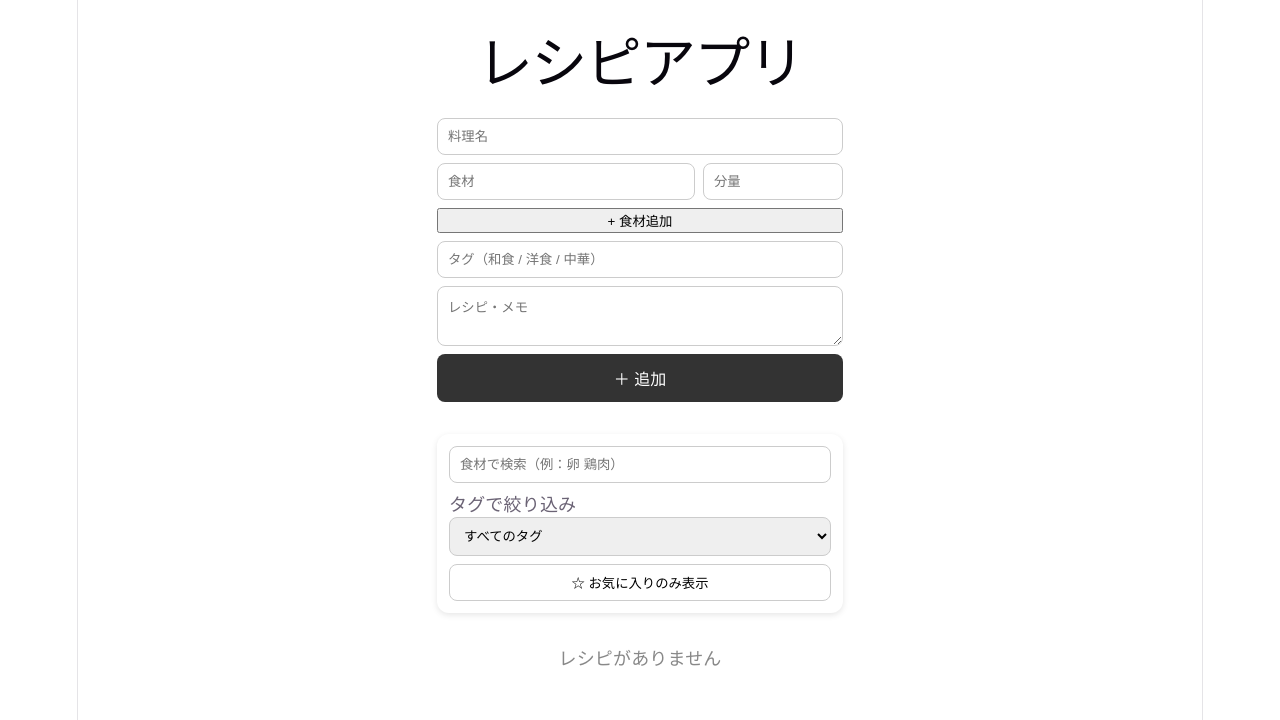
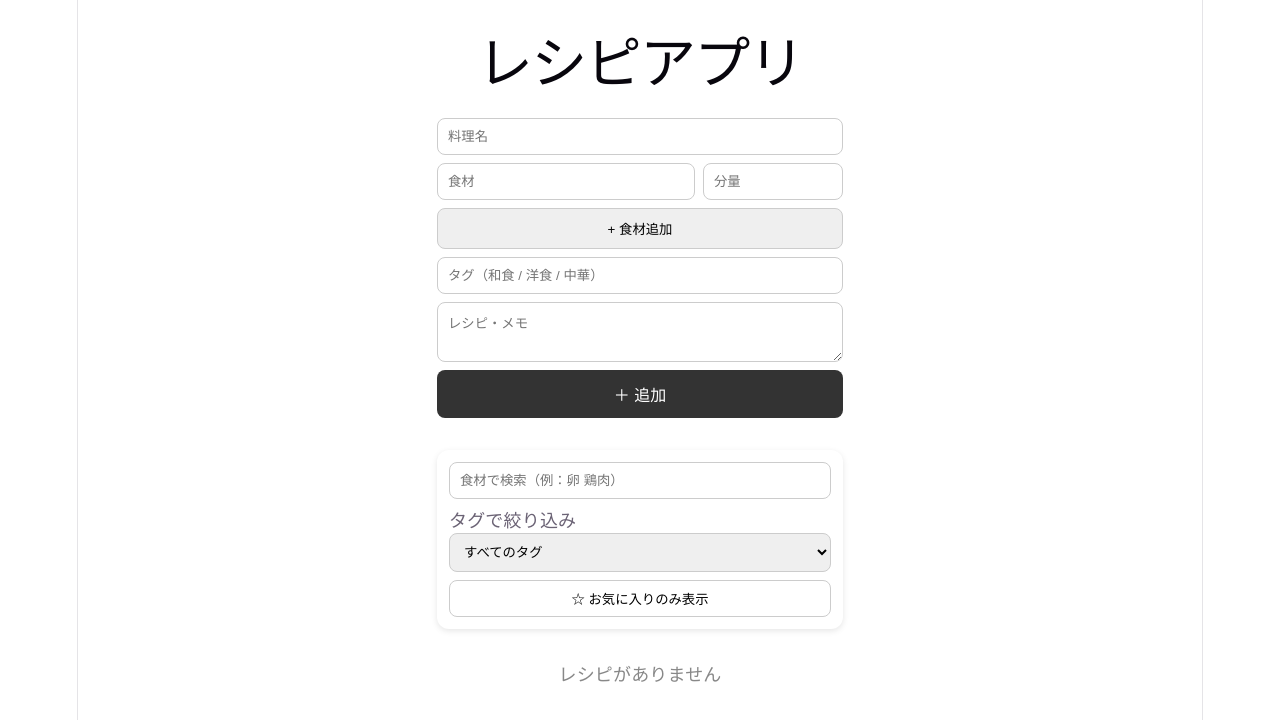
Before and after one commit to kenta-23/recipe-app, a React (Vite) app: page / in a window 1280 px wide. Shown: the top 720 px of the page. Built offline with nearby package versions, Linux system fonts and the light colour scheme.

Commit message:
食材追加ボタンの高さ修正

```diff
--- a/src/components/RecipeForm.module.css
+++ b/src/components/RecipeForm.module.css
@@ -49,4 +49,7 @@
 
 .addButton {
   width: 100%;
+  padding: 10px;
+  border-radius: 8px;
+  border: 1px solid #ccc;
 }
```
